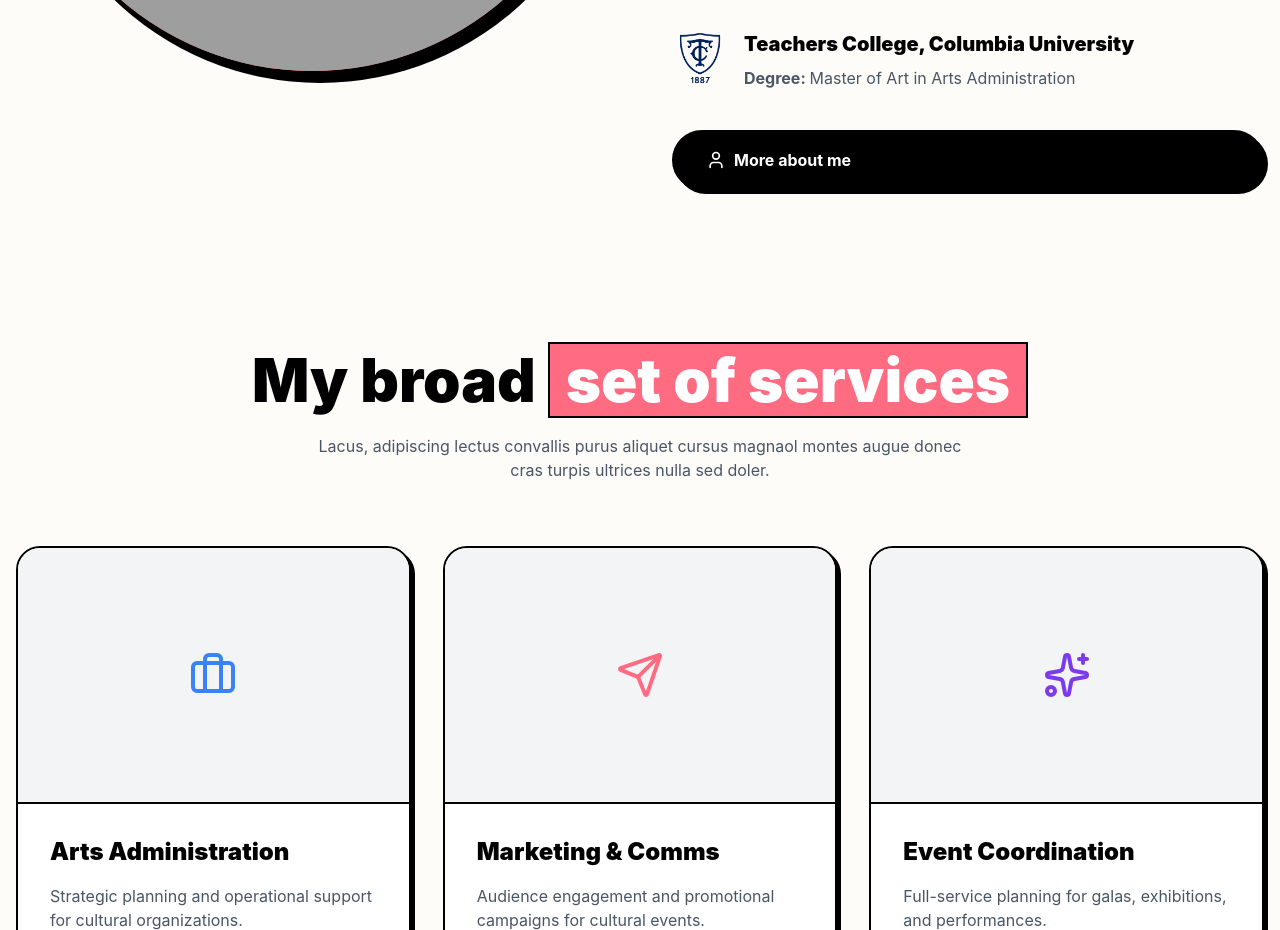
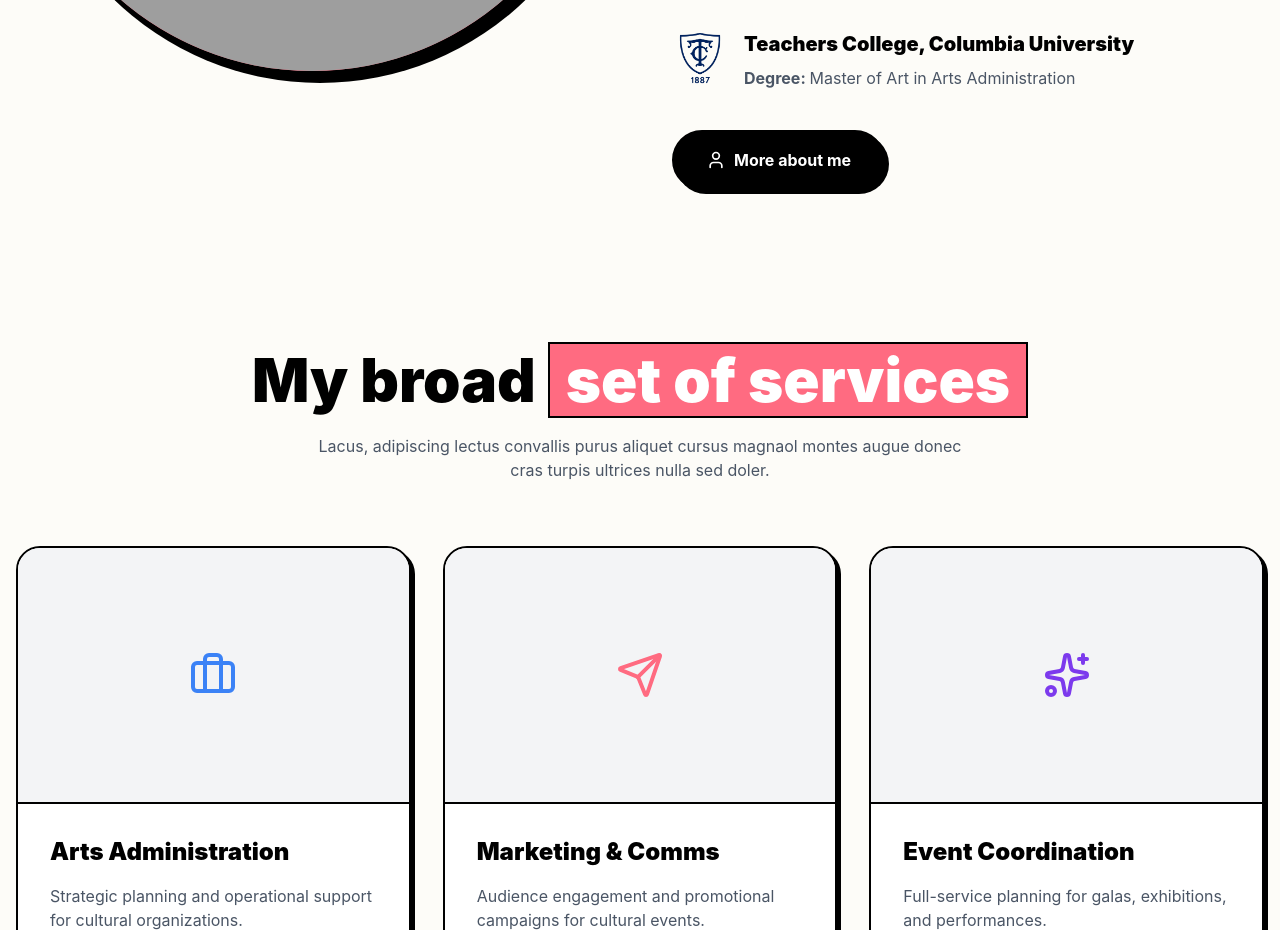
Before and after one commit to bbx99/my-portfolio, a React (Vite) app: page / in a window 1280 px wide. Shown: the part 1780-2710 px from the top of the page. Built offline with nearby package versions, Linux system fonts and the light colour scheme; grey boxes are pictures that could not be loaded.

Commit message:
Update App.tsx

```diff
--- a/src/App.tsx
+++ b/src/App.tsx
@@ -209,7 +209,7 @@ const About = () => {
           href="https://www.linkedin.com/in/qinyan-zhao"
           target="_blank"
           rel="noopener noreferrer"
-          className="brutal-btn-black flex items-center gap-2"
+          className="brutal-btn-black inline-flex items-center gap-2"
         >
           <User size={20} /> More about me
         </a>
```
